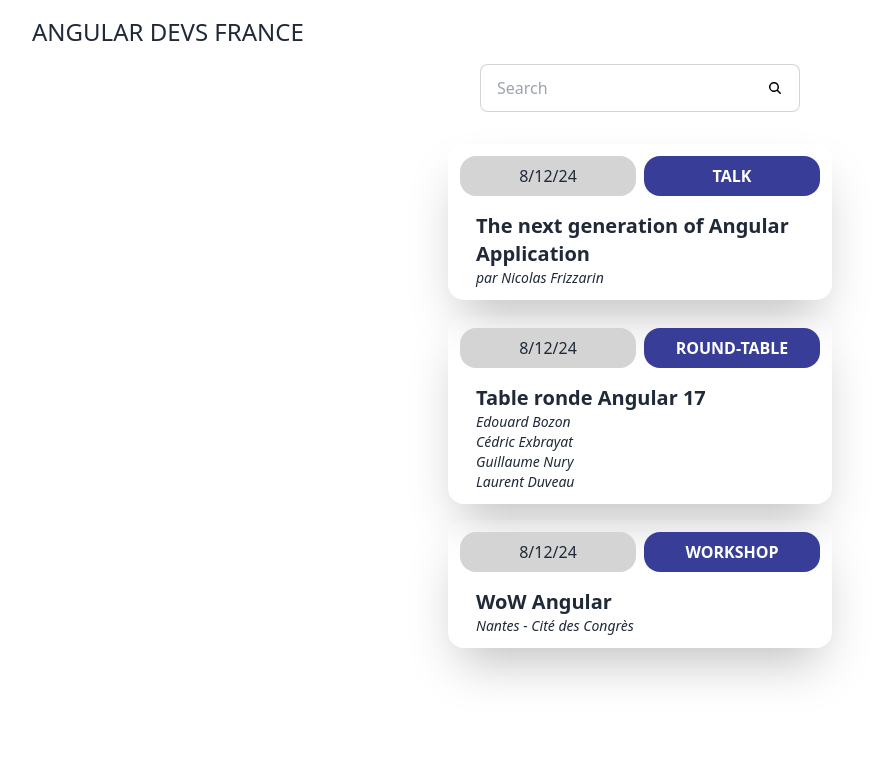
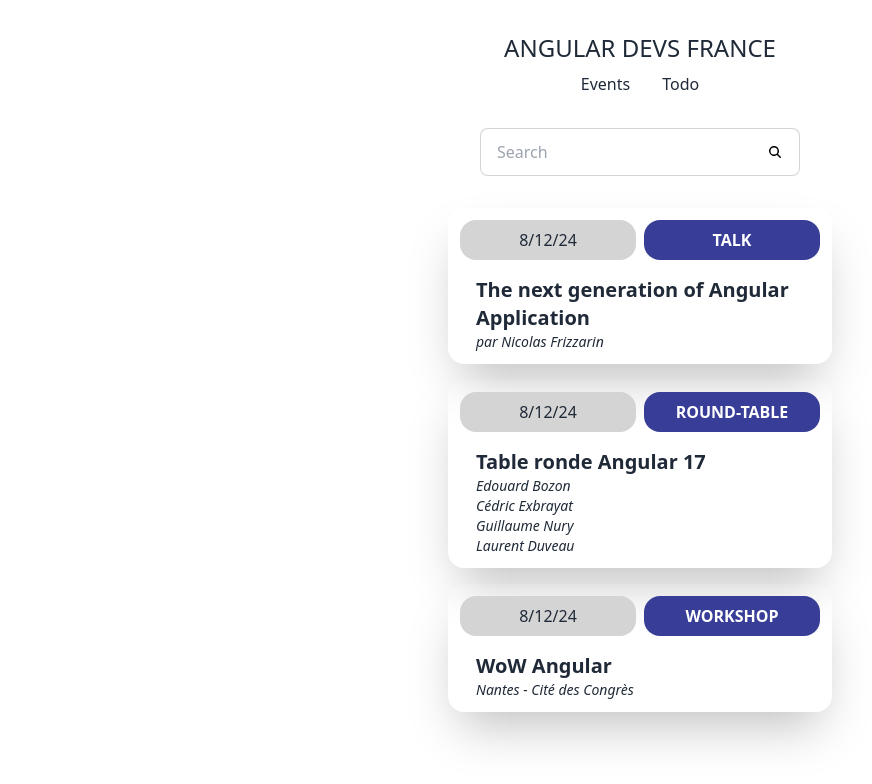
Before and after one commit to angular-devs-france/workshop-migration, an Angular app: page / in a window 1280 px wide. Shown: the top 784 px of the page, without its empty margins (0-872 px from the left). Built offline with nearby package versions, Linux system fonts and the light colour scheme; data requests are answered from the project's data file.

Commit message:
refactor: update header

```diff
--- a/src/app/app.component.html
+++ b/src/app/app.component.html
@@ -1,5 +1,9 @@
-<header class="flex justify-center sm:justify-between items-center px-8 h-16">
+<header class="flex flex-col justify-center gap-2 items-center px-8 h-16 my-8">
   <a class="title text-2xl" routerLink="/" title="Accéder à la page d'accueil">ANGULAR DEVS FRANCE</a>
+  <nav class="flex justify-center gap-8">
+    <a routerLink="/">Events</a>
+    <a routerLink="/todo">Todo</a>
+  </nav>
 </header>
 <main class="flex flex-col items-center max-w-sm m-auto">
   <router-outlet></router-outlet>
```
